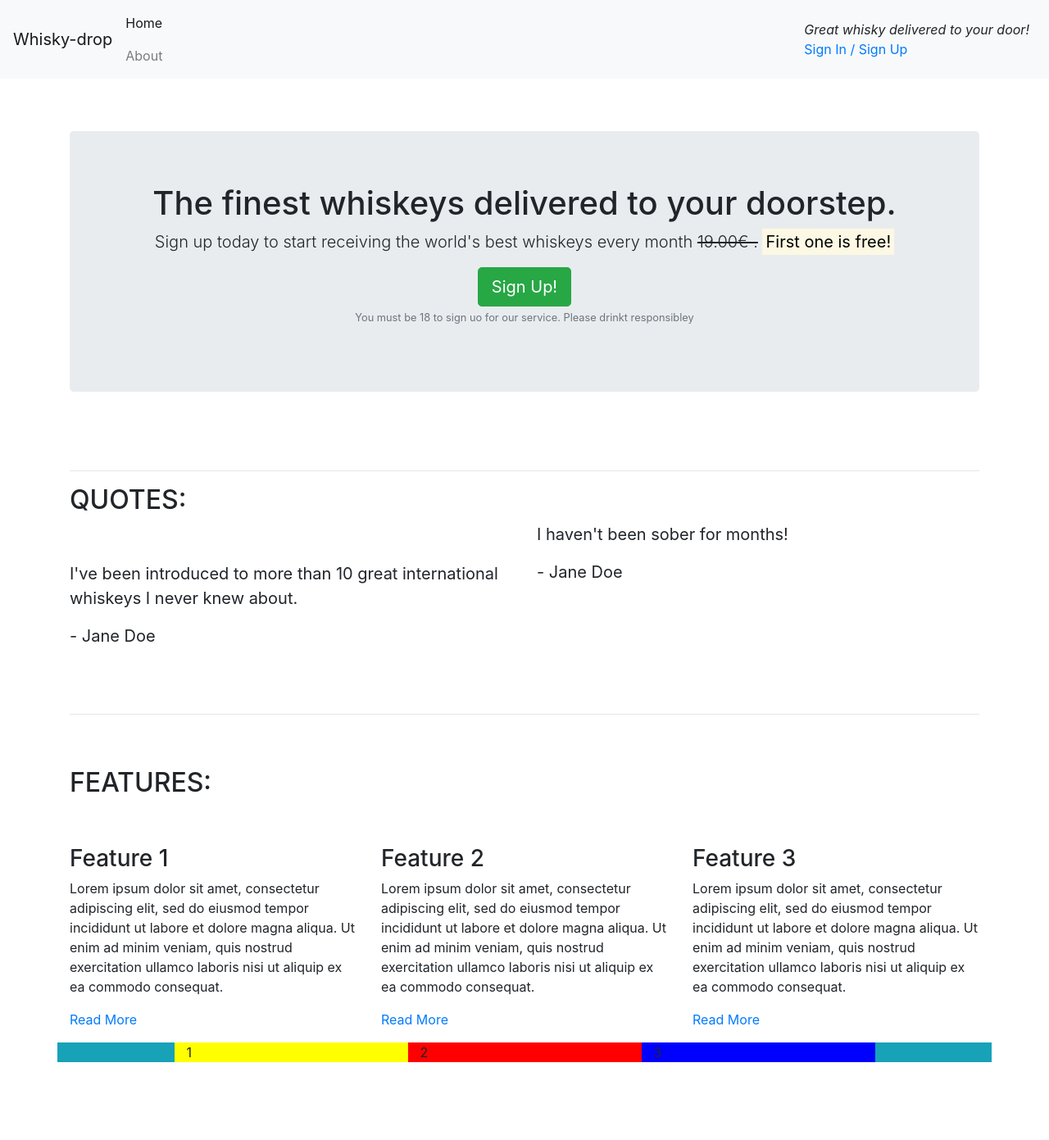
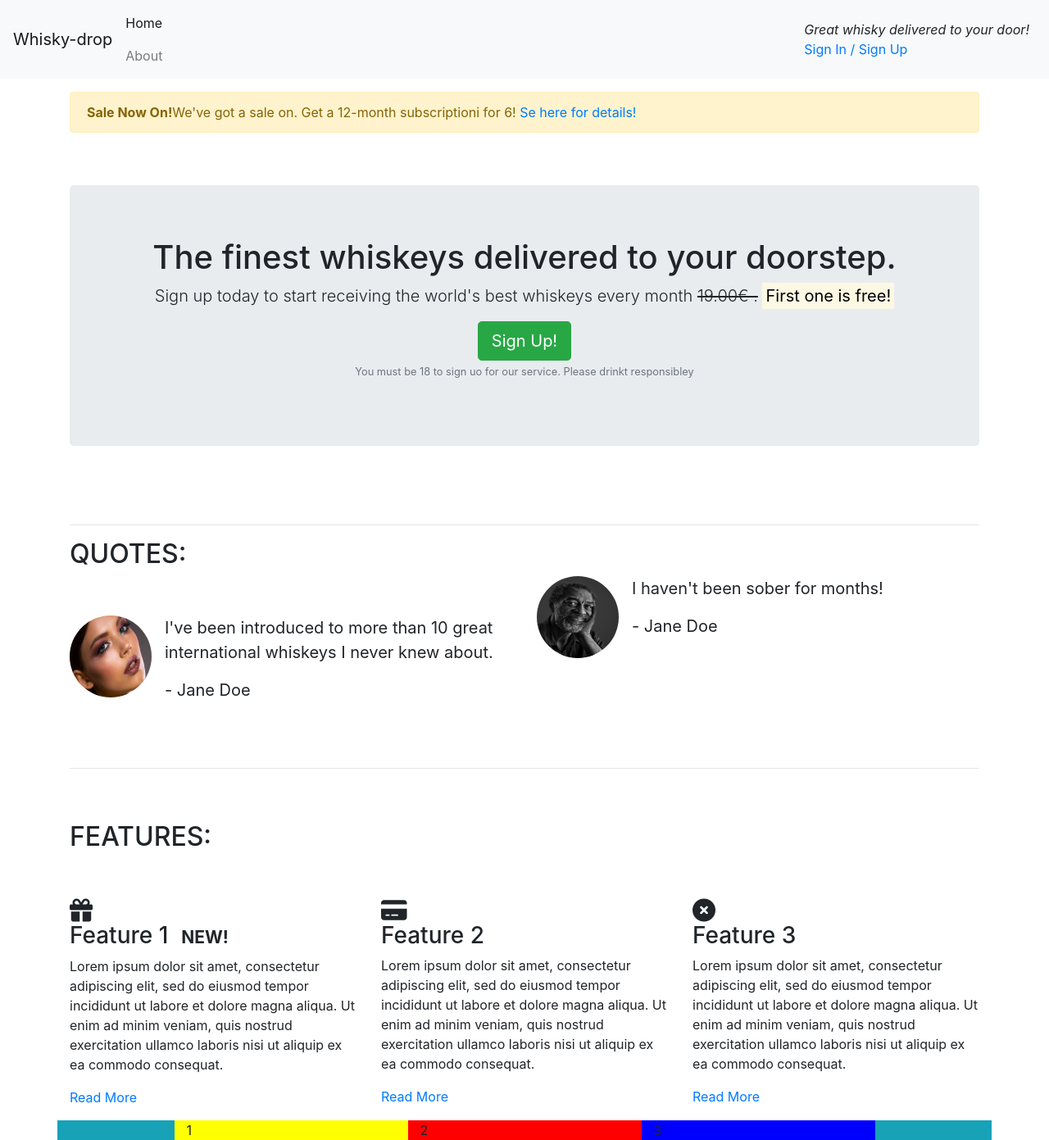
Before and after one commit to AlAliMazen/bootstrap_training, a plain HTML site: page index.html in a window 1280 px wide. Shown: the whole page at 82% size. Before the commit the page ends 1296 px from the top, so only its background shows below. Drawn offline with nearby package versions, Linux system fonts and the light colour scheme.

Commit message:
Adding fontawesome icons and a warning badge to draw a ttention

```diff
--- a/index.html
+++ b/index.html
@@ -6,8 +6,11 @@
     <meta name="viewport" content="width=device-width, initial-scale=1.0">
     <title>Whiskey Drop | Taste a new whiskey every month</title>
     <link rel="stylesheet" href="https://maxcdn.bootstrapcdn.com/bootstrap/4.1.3/css/bootstrap.min.css">
+    <!-- font awesome-->
+    <script src="https://kit.fontawesome.com/176b15ee89.js" crossorigin="anonymous"></script>
     <link rel="stylesheet" href="assets/style.css">
 </head>
+
 <body>
     <nav class="navbar navbar-light bg-light navbar-expanded-sm">
         <a href="/" class="navbar-brand">Whisky-drop</a>
@@ -23,6 +26,14 @@
 
     </nav>
     <article class="container mt-3">
+        <div class="row d-none d-sm-block">
+            <div class="col-12">
+                <div class="alert alert-warning">
+                    <strong>Sale Now On!</strong>We've got a sale on. Get a 12-month subscriptioni for 6!
+                     <a href="">Se here for details!</a>
+                </div>
+            </div>
+        </div>
         <!-- Callout -->
         <div class="row">
             <div class="col-12 my-5">
@@ -51,16 +62,34 @@
             </div>
             <div class="row">
                 <div class="col-12 col-md-6 my-5">
+                    <div class="media">
+                        <div class="d-none d-sm-block">
+                            <img src="assets/images/girl-image.jpg" alt="girl-image" width="100" height="100"
+                                class="rounded-circle mr-3">
+                        </div>
+                        <div class="media-body">
                             <blockquote class="blockquote">
-                        <p>I've been introduced to more than 10 great international whiskeys I never knew about.</p>
+                                <p>I've been introduced to more than 10 great international whiskeys I never knew about.
+                                </p>
                                 <p>- Jane Doe</p>
                             </blockquote>
                         </div>
+                    </div>
+
+                </div>
                 <div class="col-12  col-md-6">
+                    <div class="media">
+                        <div class="d-none d-sm-block">
+                            <img src="assets/images/man-image.jpg" height="100" width="100" class="rounded-circle mr-3"
+                                alt="man-image">
+                        </div>
+                        <div class="media-body">
                             <blockquote class="blockquote">
                                 <p>I haven't been sober for months!</p>
                                 <p>- Jane Doe</p>
                             </blockquote>
+                        </div>
+                    </div>
                 </div>
             </div>
         </section>
@@ -76,7 +105,8 @@
             <div class="row">
                 <div class="col-12 col-md-6 col-lg-4">
                     <div class="feature">
-                        <h3>Feature 1</h3>
+                        <h3><i class="fa-solid fa-gift mr-1 d-none d-sm-block"></i>Feature 1 <span
+                                class="badge bagde-sucess">NEW!</span></h3>
                         <p>Lorem ipsum dolor sit amet, consectetur adipiscing elit, sed do eiusmod tempor incididunt ut
                             labore et dolore
                             magna aliqua. Ut enim ad minim veniam, quis nostrud exercitation ullamco laboris nisi ut
@@ -88,7 +118,7 @@
                 </div>
                 <div class="col-12 col-md-6 col-lg-4">
                     <div class="feature">
-                        <h3>Feature 2</h3>
+                        <h3><i class="fa-solid fa-credit-card mr-1 d-none d-sm-block"></i>Feature 2</h3>
                         <p>Lorem ipsum dolor sit amet, consectetur adipiscing elit, sed do eiusmod tempor incididunt ut
                             labore et dolore magna aliqua. Ut enim ad minim veniam, quis nostrud exercitation ullamco
                             laboris nisi ut aliquip ex ea commodo consequat.</p>
@@ -97,7 +127,7 @@
                 </div>
                 <div class="col-12 d-md-none d-lg-block col-lg-4">
                     <div class="feature">
-                        <h3>Feature 3</h3>
+                        <h3><i class="fa-solid fa-circle-xmark mr-1 d-none d-sm-block"></i>Feature 3</h3>
                         <p>Lorem ipsum dolor sit amet, consectetur adipiscing elit, sed do eiusmod tempor incididunt ut
                             labore et dolore magna aliqua. Ut enim ad minim veniam, quis nostrud exercitation ullamco
                             laboris nisi ut aliquip ex ea commodo consequat.</p>
```
Lines whose indentation alone changed are shown as unchanged.
